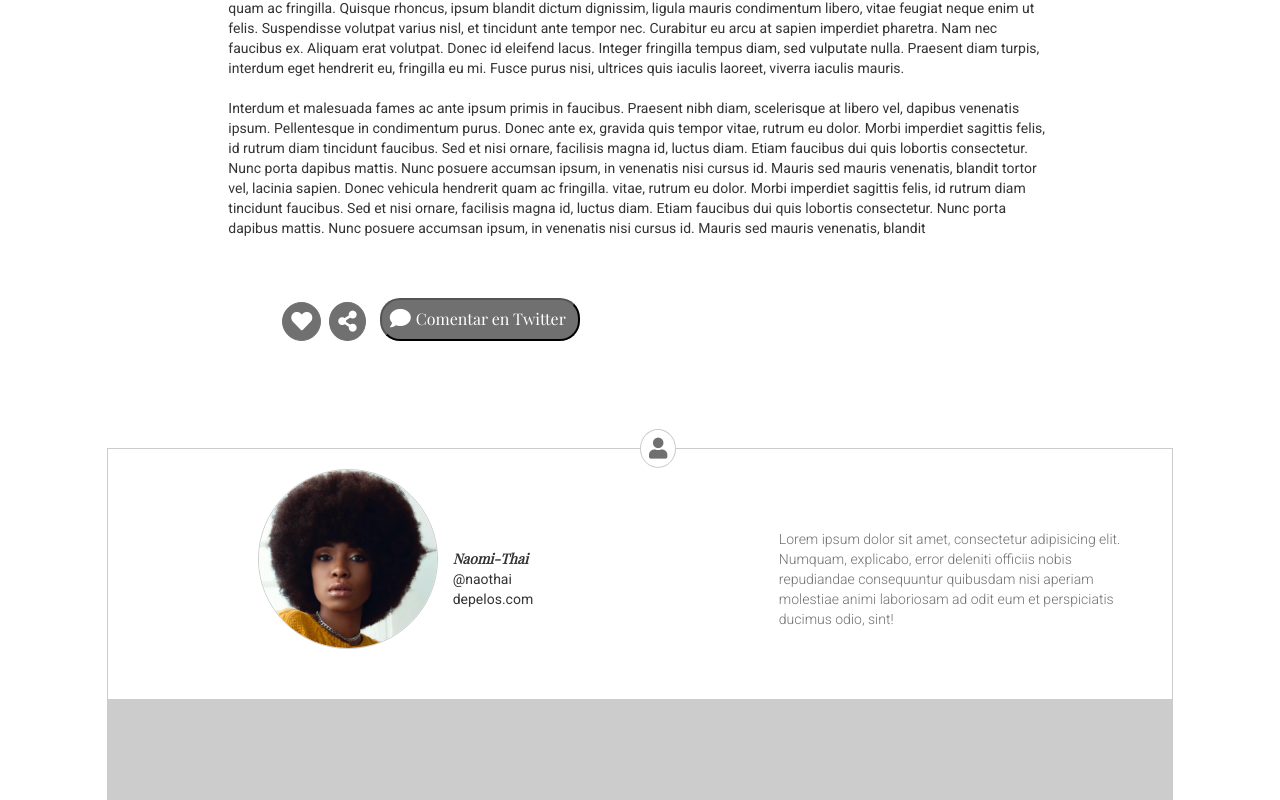
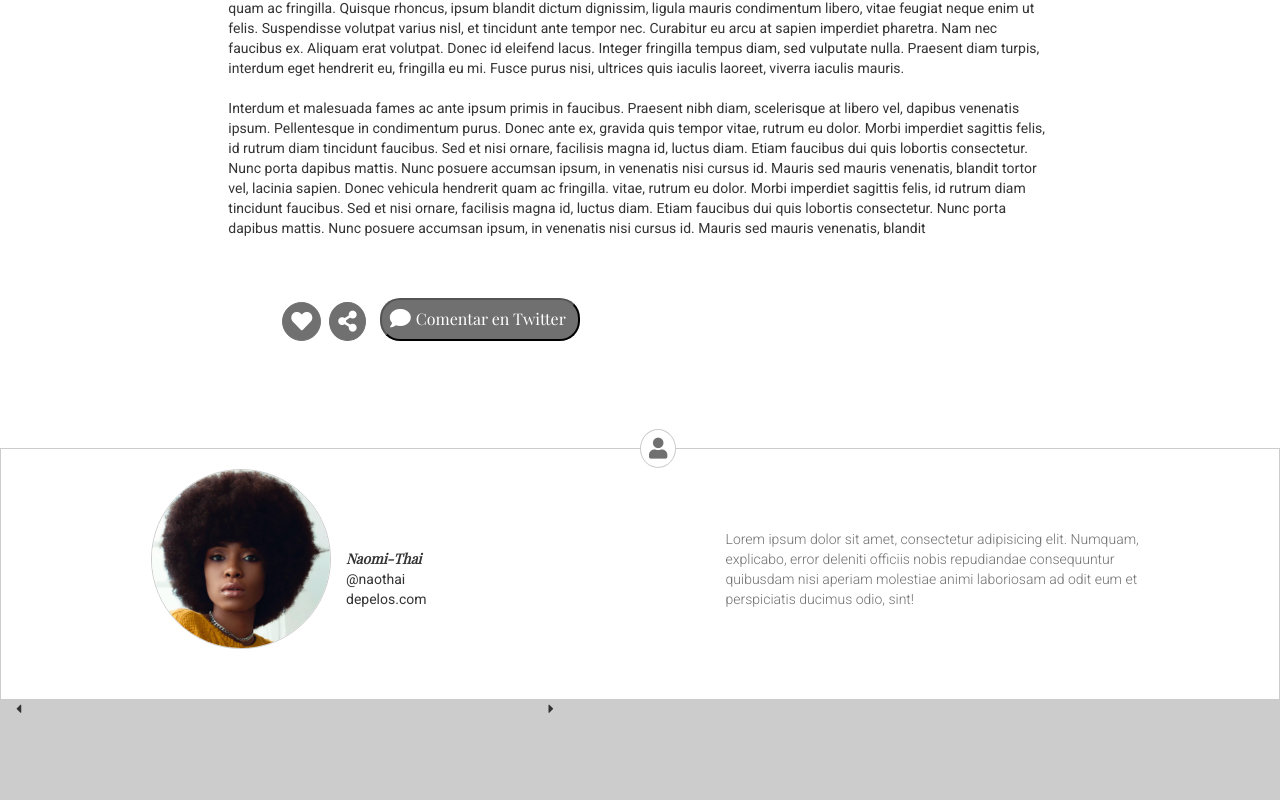
Before and after one commit to Ame182/APC-10, a plain HTML site: page index.html in a window 1280 px wide. Shown: the part 1438-2238 px from the top of the page. Drawn offline with nearby package versions, Linux system fonts and the light colour scheme; a web font is replaced by a local one.

Commit message:
con el Readme.md

```diff
--- a/index.html
+++ b/index.html
@@ -87,7 +87,7 @@
 		</div>
 
 	</div>
-	<div class="section3__container col-md-10 col-md-offset-1 col-xs-10 col-xs-offset-1">
+	<div class="section3__container col-md-12 col-xs-12">
 
 		<div class="row__first">
 			<i class="fas fa-user"></i>
@@ -100,11 +100,15 @@
 				<p>Lorem ipsum dolor sit amet, consectetur adipisicing elit. Numquam, explicabo, error deleniti officiis nobis repudiandae consequuntur quibusdam nisi aperiam molestiae animi laboriosam ad odit eum et perspiciatis ducimus odio, sint!</p>
 			</div>
 		</div>
+
 		<div class="row__tips">
-
+			<div class="line1 col-md-5">
+				<i class="fas fa-caret-left"></i>
+			</div>
+			<div class="line2 col-md-5">
+				<i class="fas fa-caret-right"></i>
+			</div>
 		</div>
-
-
 	</div>
 	<footer>
 
--- a/style.css
+++ b/style.css
@@ -226,7 +226,7 @@ button {
 	align-content: center;
 	padding: 0;
 }
-.section3__container i{
+.row__first i{
 	float: left;
 	font-size: 1.5em;
 	color: #707070;
@@ -279,6 +279,8 @@ button {
 	background-color: #cccccc;
 	margin-top: 250px;
 }
+.row__tips i {
+
 
 @media (max-width : 767px){
 	.row__second__inner.col-md-5.col-md-offset-1 p{
```
Also changed, not shown: 1 other file.
